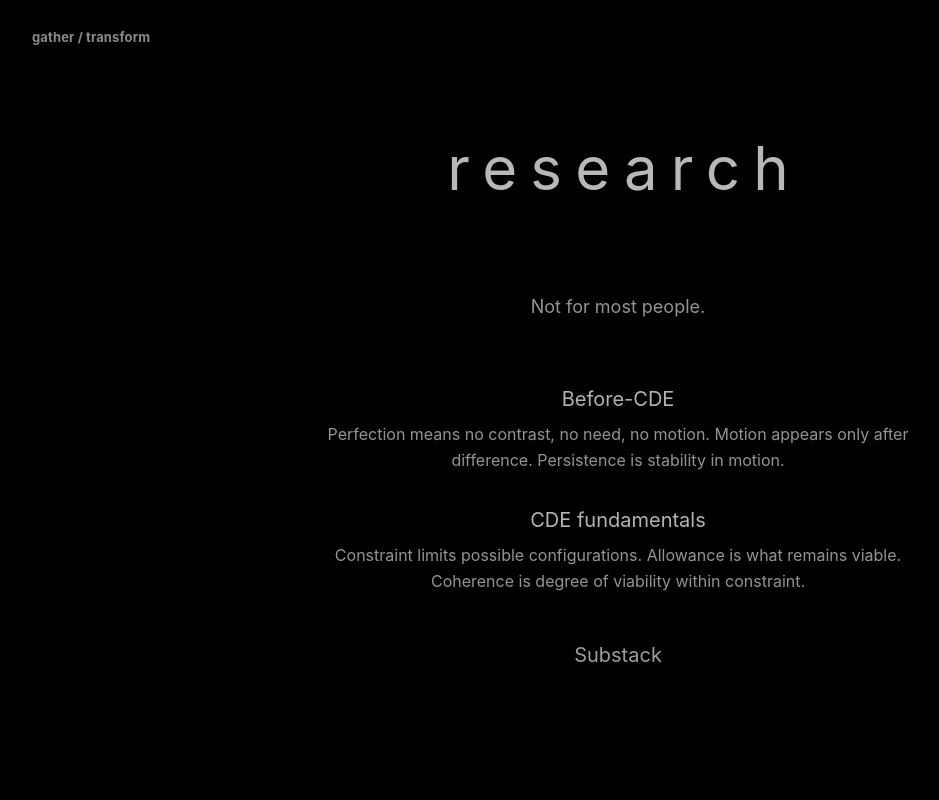
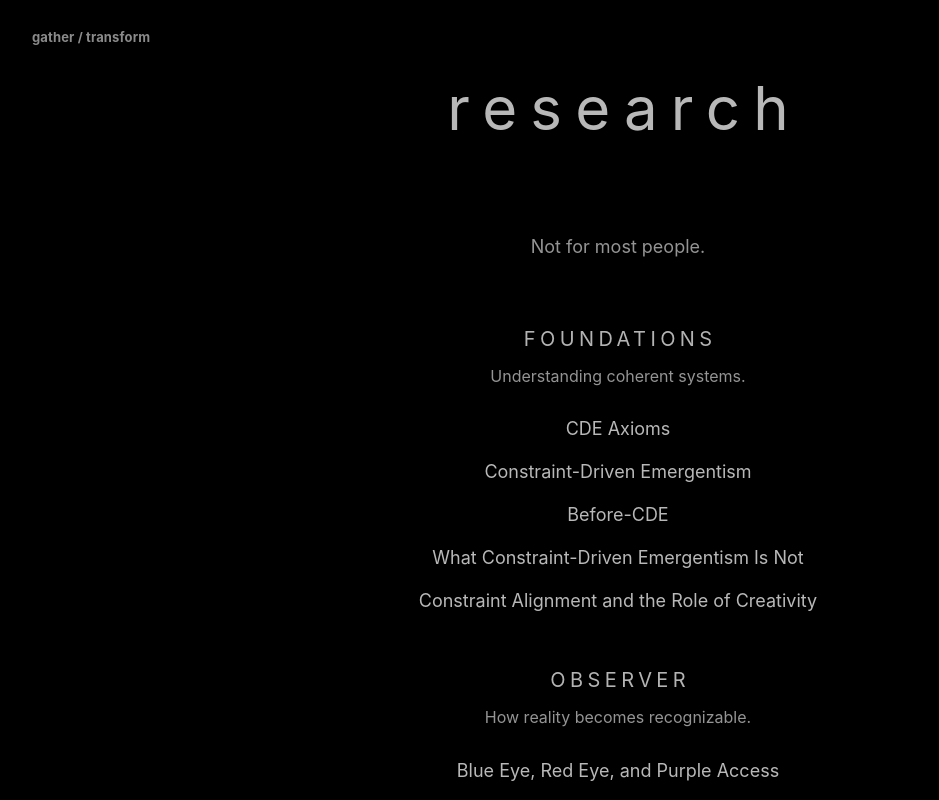
Before and after one commit to openclosed-alt/gt, a React (Vite) app: page / in a window 1280 px wide. Both pictures are taken after a click on the button "research". Shown: the top 800 px of the page, without its empty margins (22-961 px from the left). Built offline with nearby package versions, Linux system fonts and the light colour scheme.

Commit message:
feat(atlas): reorganize research into foundations observer participation

```diff
--- a/src/main.jsx
+++ b/src/main.jsx
@@ -9,9 +9,42 @@ const LINKS = {
   personalIG: '',
   youtubeShorts: '',
   rednote: '',
-  substack: '',
   frs: '', // Notion/course/payment link later
 };
+
+// Plug Substack article URLs here when ready.
+const RESEARCH = [
+  {
+    title: 'FOUNDATIONS',
+    tagline: 'Understanding coherent systems.',
+    articles: [
+      { label: 'CDE Axioms', url: '' },
+      { label: 'Constraint-Driven Emergentism', url: '' },
+      { label: 'Before-CDE', url: '' },
+      { label: 'What Constraint-Driven Emergentism Is Not', url: '' },
+      { label: 'Constraint Alignment and the Role of Creativity', url: '' },
+    ],
+  },
+  {
+    title: 'OBSERVER',
+    tagline: 'How reality becomes recognizable.',
+    articles: [
+      { label: 'Blue Eye, Red Eye, and Purple Access', url: '' },
+      { label: 'Order of Fidelity (OOF)', url: '' },
+      { label: 'The Flower That Kept Winning Hide-and-Seek', url: '' },
+      { label: 'What Maintains a Village', url: '' },
+    ],
+  },
+  {
+    title: 'PARTICIPATION',
+    tagline: 'How coherent systems participate once they emerge.',
+    articles: [
+      { label: 'The Wake Principle', url: '' },
+      { label: 'Circle Ray Dot v2', url: '' },
+      { label: 'Pumpkin Pie, Swords, and Participation', url: '' },
+    ],
+  },
+];
 
 function go(url) {
   if (url) window.open(url, '_blank', 'noopener,noreferrer');
@@ -115,16 +148,18 @@ function Research() {
     <h1>research</h1>
     <p className="subline">Not for most people.</p>
     <div className="research-copy">
-      <section>
-        <h2>Before-CDE</h2>
-        <p>Perfection means no contrast, no need, no motion. Motion appears only after difference. Persistence is stability in motion.</p>
-      </section>
-      <section>
-        <h2>CDE fundamentals</h2>
-        <p>Constraint limits possible configurations. Allowance is what remains viable. Coherence is degree of viability within constraint.</p>
-      </section>
+      {RESEARCH.map((branch) => (
+        <section key={branch.title} className="research-branch">
+          <h2>{branch.title}</h2>
+          <p className="branch-tagline">{branch.tagline}</p>
+          <div className="link-stack">
+            {branch.articles.map((article) => (
+              <button key={article.label} onClick={() => go(article.url)}>{article.label}</button>
+            ))}
+          </div>
+        </section>
+      ))}
     </div>
-    <button className="text-link" onClick={() => go(LINKS.substack)}>Substack</button>
   </motion.section>
 }
 
--- a/src/styles.css
+++ b/src/styles.css
@@ -37,9 +37,11 @@ button { font: inherit; color: inherit; background: transparent; border:0; curso
 .link-stack { display:flex; flex-direction:column; gap:25px; font-size:22px; color:rgba(255,255,255,.78); }
 .link-stack button:hover, .text-link:hover { color:#fff; }
 .research-page h1 { font-size:60px; text-transform:none; opacity:.72; }
-.research-copy { max-width:640px; display:flex; flex-direction:column; gap:34px; color:rgba(255,255,255,.58); }
-.research-copy h2 { font-size:20px; font-weight:400; margin:0 0 10px; color:rgba(255,255,255,.7); }
-.research-copy p { margin:0; line-height:1.65; }
+.research-copy { max-width:640px; display:flex; flex-direction:column; gap:56px; color:rgba(255,255,255,.58); }
+.research-branch { display:flex; flex-direction:column; align-items:center; }
+.research-copy h2 { font-size:20px; font-weight:400; letter-spacing:.22em; padding-left:.22em; margin:0 0 12px; color:rgba(255,255,255,.7); text-transform:uppercase; }
+.branch-tagline { margin:0 0 28px; line-height:1.65; font-size:16px; color:rgba(255,255,255,.58); }
+.research-branch .link-stack { font-size:18px; gap:20px; color:rgba(255,255,255,.72); }
 .text-link { margin-top:48px; font-size:20px; color:rgba(255,255,255,.62); }
 .frs-body { color:rgba(255,255,255,.68); font-size:22px; line-height:1.8; }
 .frs-body p { margin:10px 0; }
```
